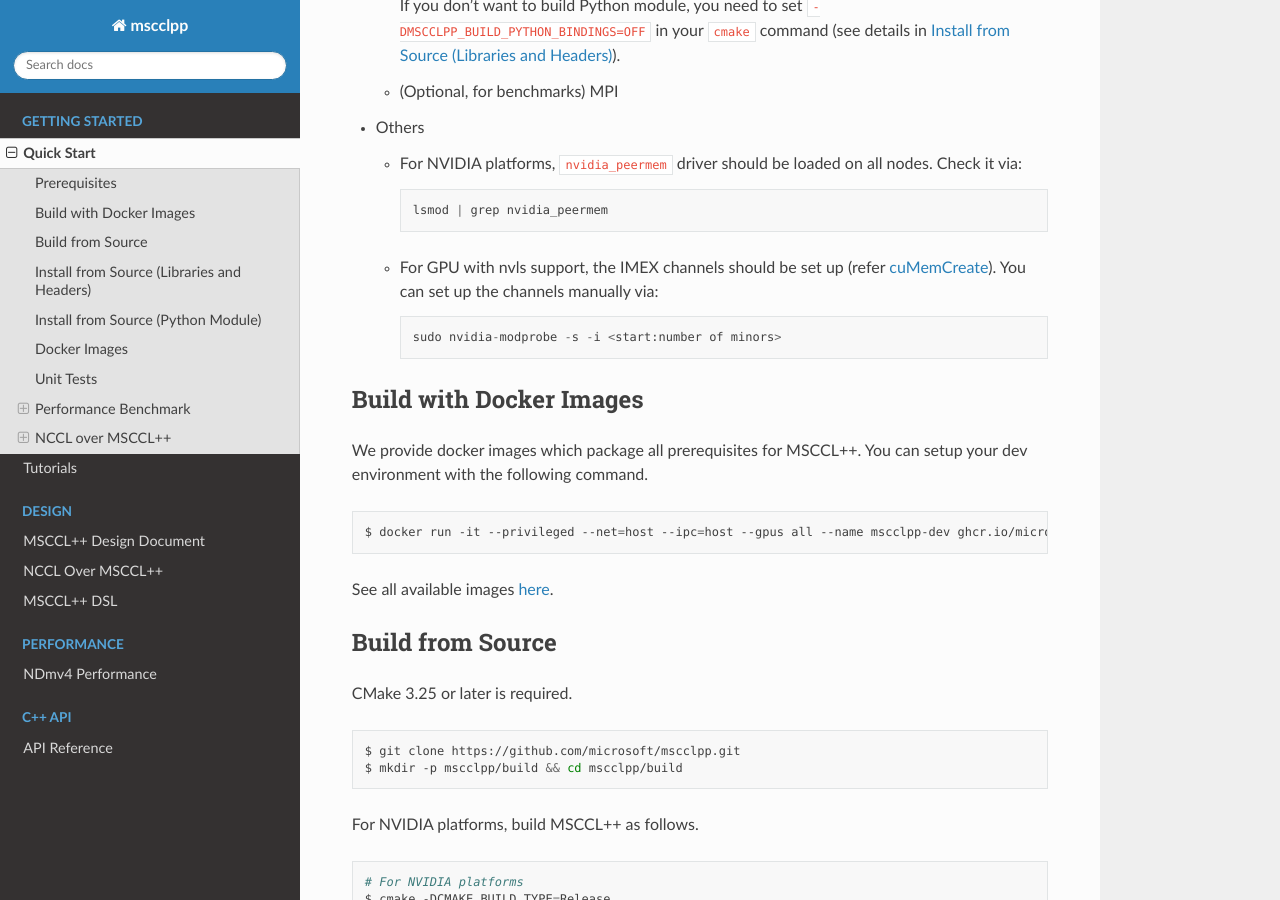
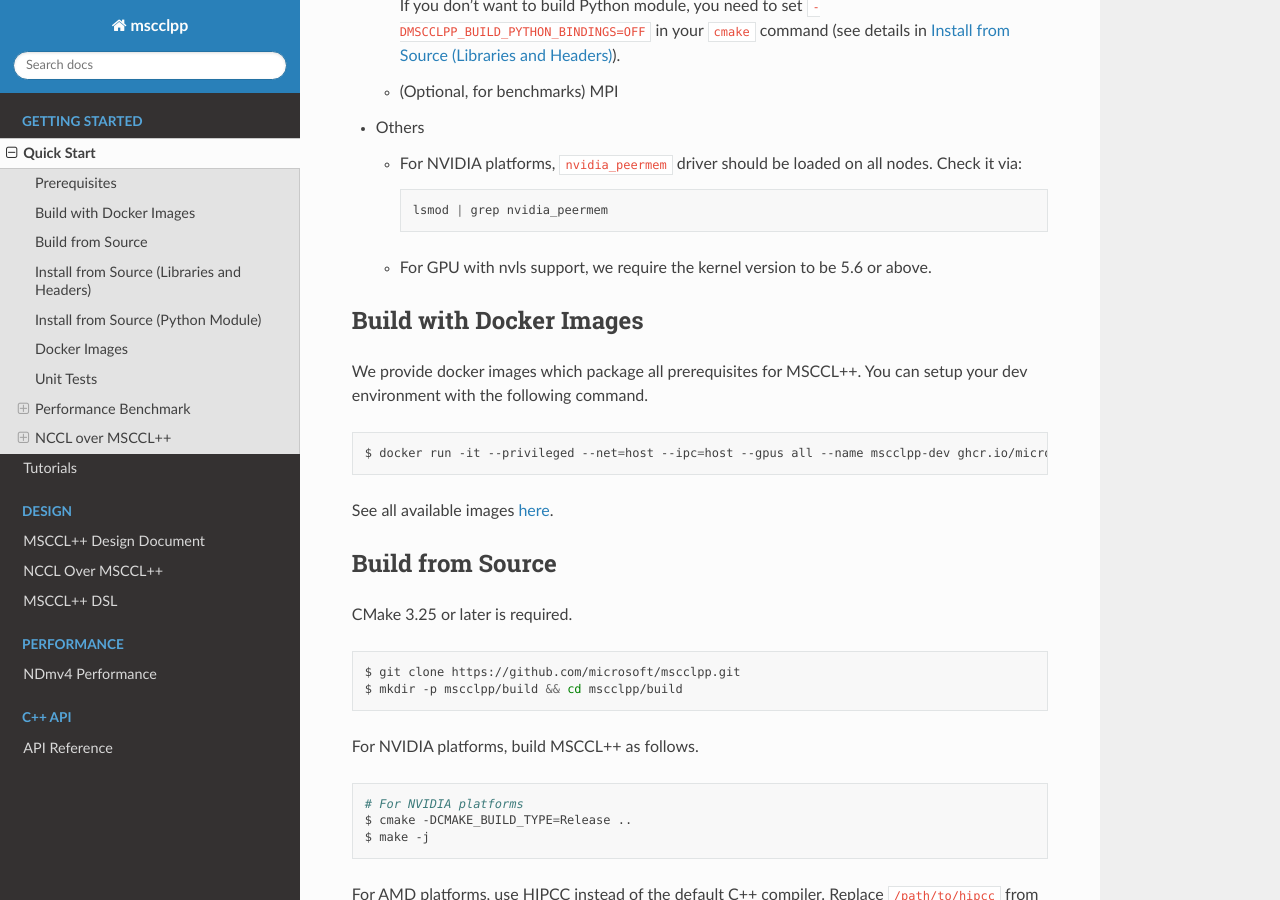
Before and after one commit to microsoft/mscclpp, a Sphinx documentation site: the page built from docs/getting-started/quickstart.md, in a window 1280 px wide and 900 px high, scrolled down 775 px. Built offline with Sphinx 7.4.7 and the Read the Docs theme 3.1.0, drawn with Linux system fonts in a browser that asks for light colours.

Commit message:
Remove the requirement for `CU_DEVICE_ATTRIBUTE_HANDLE_TYPE_FABRIC_SUPPORTED` for NVLS support (#489)
Remove the requirement for
`CU_DEVICE_ATTRIBUTE_HANDLE_TYPE_FABRIC_SUPPORTED` for NVLS support.

Fix #487

````diff
--- a/docs/getting-started/quickstart.md
+++ b/docs/getting-started/quickstart.md
@@ -29,10 +29,7 @@
         ```
         lsmod | grep nvidia_peermem
         ```
-    * For GPU with nvls support, the IMEX channels should be set up (refer [cuMemCreate](https://docs.nvidia.com/cuda/cuda-driver-api/group__CUDA__VA.html#group__CUDA__VA_1g899d69a862bba36449789c64b430dc7c)). You can set up the channels manually via:
-        ```
-        sudo nvidia-modprobe -s -i <start:number of minors>
-        ```
+    * For GPU with nvls support, we require the kernel version to be 5.6 or above.
 
 ## Build with Docker Images
 
````
Also changed, not shown: 5 other files.
